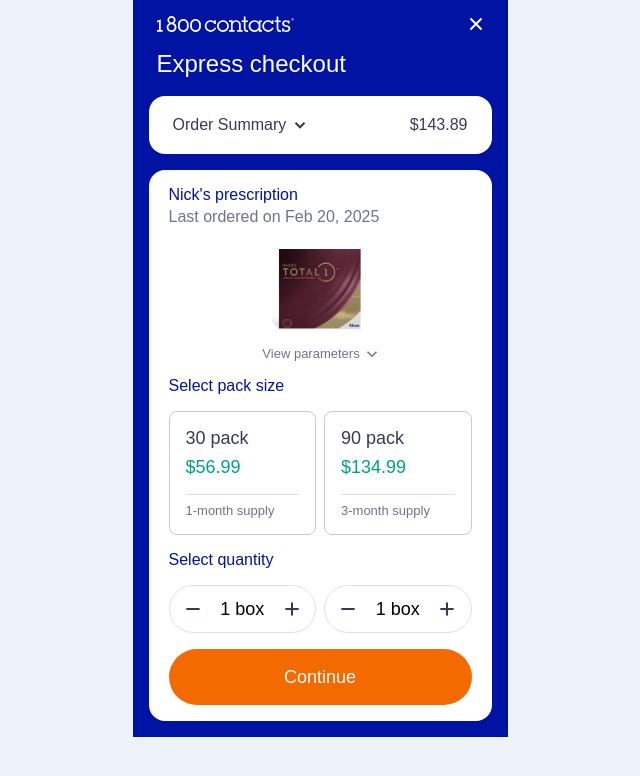
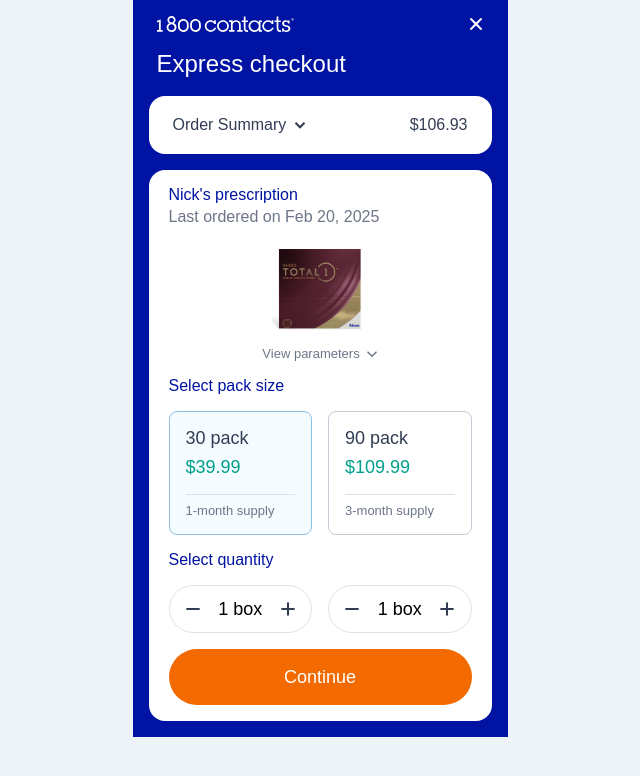
Before and after one commit to rayelder/iris-components, a Next.js app: page /express-checkout in a window 1280 px wide. Shown: the top 776 px of the page, without its empty margins (320-960 px from the left). Built offline with nearby package versions, Linux system fonts and the light colour scheme; a web font is replaced by a local one.

Commit message:
Implement PackSelectors to control pricePerBox

```diff
--- a/app/express-checkout/page.tsx
+++ b/app/express-checkout/page.tsx
@@ -11,8 +11,8 @@
 export default function ExpressCheckout() {
   const [boxCountA, setBoxCountA] = useState(1);
   const [boxCountB, setBoxCountB] = useState(1);
+  const [pricePerBox, setPricePerBox] = useState(39.99);
   var boxCount = boxCountA + boxCountB;
-  var pricePerBox = 56.99;
   var subtotal = pricePerBox * boxCount;
 
   return (
@@ -25,7 +25,11 @@
             subtotal={subtotal}
             shipping={boxCount === 0 ? 0 : 19.99}
           />
-          <Rx setBoxCountA={setBoxCountA} setBoxCountB={setBoxCountB} />
+          <Rx
+            setBoxCountA={setBoxCountA}
+            setBoxCountB={setBoxCountB}
+            setPricePerBox={setPricePerBox}
+          />
         </div>
       </div>
     </div>
--- a/components/PackSelector/index.tsx
+++ b/components/PackSelector/index.tsx
@@ -9,6 +9,8 @@
   supply?: number;
   retailPrice?: number;
   discountedPrice?: number;
+  onSelect?: () => void;
+  isSelected?: boolean;
 };
 
 export default function PackSelector({
@@ -16,11 +18,14 @@
   supply = 6,
   retailPrice = 94.99,
   discountedPrice = 75.99,
+  onSelect = () => {},
+  isSelected = false,
 }: QuantitySelectorProps) {
-  const [isSelected, setIsSelected] = useState(false);
+  const [isSelectedState, setIsSelectedState] = useState(false);
 
   const toggleSelected = () => {
-    setIsSelected((previousSelected) => !previousSelected);
+    setIsSelectedState((previousSelected) => !previousSelected);
+    onSelect();
   };
   return (
     <div
--- /dev/null
+++ b/components/PackSelectors/PackSelectors.module.css
@@ -0,0 +1,19 @@
+.base {
+  display: flex;
+  align-items: center;
+  justify-content: space-between;
+  gap: 1rem;
+  padding: 0 0 1rem 0;
+}
+
+.base > * {
+  flex: 1;
+}
+
+.heading {
+  font-family: var(--iris-font-medium);
+  font-size: var(--iris-font-size-md);
+  font-weight: 500;
+  color: var(--iris-color-indigo-700);
+  margin-bottom: 1rem;
+}
--- /dev/null
+++ b/components/PackSelectors/index.tsx
@@ -0,0 +1,67 @@
+"use client";
+import { useState, useEffect } from "react";
+
+import PackSelector from "@/components/PackSelector";
+
+import styles from "./PackSelectors.module.css";
+
+type PackSize = {
+  id: string;
+  quantityPerPack: number;
+  monthSupplyDuration: number;
+  retailPrice: number;
+  discountedPrice: number;
+};
+
+export default function PackSelectors({
+  setBoxPrice,
+}: {
+  setBoxPrice: React.Dispatch<React.SetStateAction<number>>;
+}) {
+  const packSizes: PackSize[] = [
+    {
+      id: "pack-30",
+      quantityPerPack: 30,
+      monthSupplyDuration: 1,
+      retailPrice: 49.99,
+      discountedPrice: 39.99,
+    },
+    {
+      id: "pack-90",
+      quantityPerPack: 90,
+      monthSupplyDuration: 3,
+      retailPrice: 134.99,
+      discountedPrice: 109.99,
+    },
+  ];
+  const [pricePerBox, setPricePerBox] = useState(56.99);
+  const [selectedPackId, setSelectedPackId] = useState(packSizes[0].id);
+
+  const selectedPack = packSizes.find((p) => p.id === selectedPackId)!;
+
+  useEffect(() => {
+    setBoxPrice(selectedPack.discountedPrice);
+  }, []);
+
+  return (
+    <div>
+      <p className={styles.heading}>Select pack size</p>
+      <div className={styles.base}>
+        {packSizes.map((pack) => (
+          <PackSelector
+            key={pack.id}
+            quantity={pack.quantityPerPack}
+            supply={pack.monthSupplyDuration}
+            retailPrice={pack.retailPrice}
+            discountedPrice={pack.discountedPrice}
+            isSelected={pack.id === selectedPackId}
+            onSelect={() => {
+              setSelectedPackId(pack.id);
+              setBoxPrice(pack.discountedPrice);
+            }}
+          />
+        ))}
+      </div>
+    </div>
+  );
+}
--- a/components/Rx/Rx.module.css
+++ b/components/Rx/Rx.module.css
@@ -50,7 +50,7 @@
   display: flex;
   align-items: center;
   justify-content: space-between;
-  gap: 0.5rem;
+  gap: 1rem;
   padding: 0 0 1rem 0;
 }
 
--- a/components/Rx/index.tsx
+++ b/components/Rx/index.tsx
@@ -10,13 +10,16 @@
 
 import styles from "./Rx.module.css";
 import StandaloneLink from "../StandaloneLink";
+import PackSelectors from "../PackSelectors";
 
 export default function Rx({
   setBoxCountA,
   setBoxCountB,
+  setPricePerBox,
 }: {
   setBoxCountA: React.Dispatch<React.SetStateAction<number>>;
   setBoxCountB: React.Dispatch<React.SetStateAction<number>>;
+  setPricePerBox: React.Dispatch<React.SetStateAction<number>>;
 }) {
   const [showDetails, setShowDetails] = useState(false);
 
@@ -93,21 +96,9 @@
           </table>
         )}
       </div>
-      <p className={styles.heading}>Select pack size</p>
-      <div className={styles.quantity}>
-        <PackSelector
-          quantity={30}
-          supply={1}
-          retailPrice={56.99}
-          discountedPrice={56.99}
-        />
-        <PackSelector
-          quantity={90}
-          supply={3}
-          retailPrice={134.99}
-          discountedPrice={134.99}
-        />
-      </div>
+
+      <PackSelectors setBoxPrice={setPricePerBox} />
+
       <p className={styles.heading}>Select quantity</p>
       <div className={styles.quantity}>
         <QuantitySelector
```
